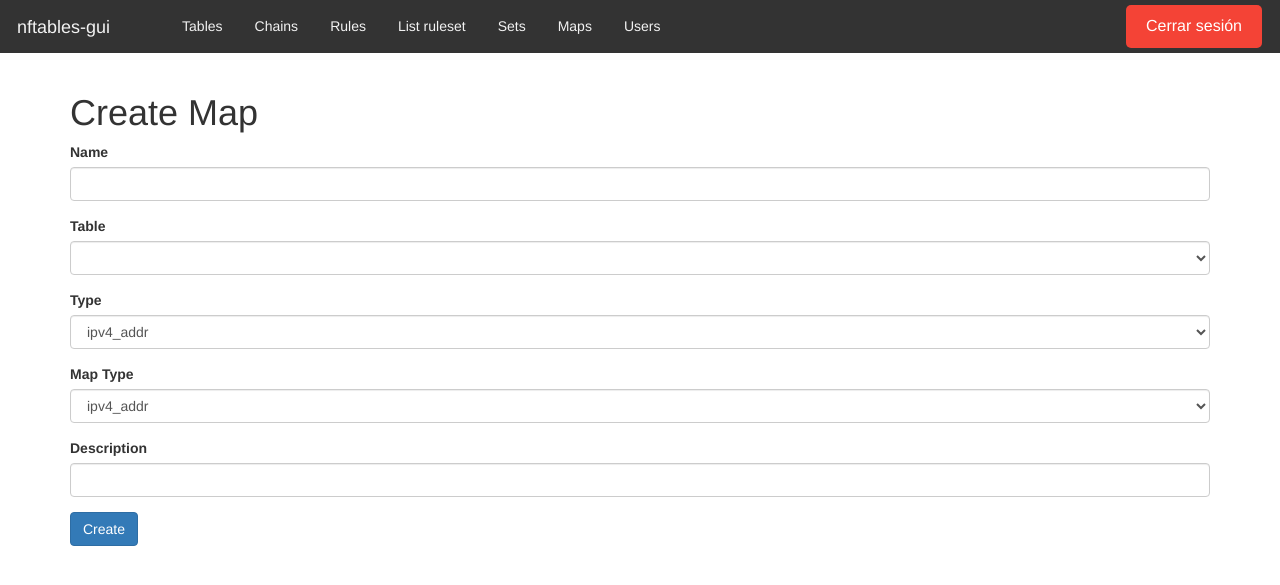
After one commit to alegarsan11/nftables-gui, a Flask app: page /maps/new in a window 1280 px wide. The commit adds this page. Shown: the top 585 px of the page. Run offline with Flask 3, Linux system fonts and the light colour scheme; lists and menus that the app fills with data are empty; some libraries are stand-ins or nearby versions.

Commit message:
feat: crud with maps

```diff
--- a/nftables-frontend/forms/forms.py
+++ b/nftables-frontend/forms/forms.py
@@ -272,3 +272,34 @@ class SetForm(FlaskForm):
 
 class DeleteElementSet(FlaskForm):
     element = StringField('Element', validators=[DataRequired()])
+
+class MapForm(FlaskForm):
+    VALID_TYPES = [('ipv4_addr', 'ipv4_addr'), ('ipv6_addr', 'ipv6_addr'), ('ether_addr', 'ether_addr'), ('inet_service', 'inet_service'), ('inet_proto', 'inet_proto'), ('mark', 'mark')]
+    name = StringField('Name', validators=[DataRequired()])
+    family = StringField('Family', validators=[DataRequired()])
+    table = StringField('Table Name', validators=[DataRequired()])
+    type = SelectField('Type', choices=VALID_TYPES, validators=[DataRequired()])
+    description = StringField('Description', validators=[Optional()])
+    map_type = SelectField('Map Type', choices=VALID_TYPES, validators=[DataRequired()])
+
+    def validate_family(self, family):
+        if family.data not in ['ip', 'inet', 'arp', 'bridge', 'netdev']:
+            raise ValidationError('Family must be one of: ip, inet, arp, bridge, netdev.')
+
+    def validate_name(self, name):
+        if " " in name.data or "-" in name.data or "/" in name.data or "." in name.data or "," in name.data or ";" in name.data or ":" in name.data or "@" in name.data or "#" in name.data or "$" in name.data or "%" in name.data or "^" in name.data or "&" in name.data or "*" in name.data or "(" in name.data or ")" in name.data or "+" in name.data or "=" in name.data or "[" in name.data or "]" in name.data or "{" in name.data or "}" in name.data or "|" in name.data or "<" in name.data or ">" in name.data or "?" in name.data or "!" in name.data or "'" in name.data or '"' in name.data or "\\" in name.data or "`" in name.data or "~" in name.data:
+            raise ValidationError('Set name invalid. (Must not contain special characters or spaces.)')
+
+    def validate_type(self, type):
+        if type.data not in [choice[0] for choice in self.VALID_TYPES]:
+            raise ValidationError('Type must be one of: ' + ', '.join([choice[0] for choice in self.VALID_TYPES]))
+    def validate_map_type(self, map_type):
+        if map_type.data not in [choice[0] for choice in self.VALID_TYPES]:
+            raise ValidationError('Map Type must be one of: ' + ', '.join([choice[0] for choice in self.VALID_TYPES]))
+
+class AddElementMap(FlaskForm):
+    key = StringField('Key', validators=[DataRequired()])
+    value = StringField('Value', validators=[DataRequired()])
+
+class DeleteElementMap(FlaskForm):
+    key = StringField('Key', validators=[DataRequired()])
--- a/nftables-frontend/models.py
+++ b/nftables-frontend/models.py
@@ -149,9 +149,12 @@ class Set(db.Model):
 
 class Map(db.Model):
     id = db.Column(db.Integer, primary_key=True)
+    table_id = db.Column(db.Integer, db.ForeignKey('table.name'), nullable=False)
     name = db.Column(db.String(120), nullable=False)
     family = db.Column(db.String(120), nullable=False)
     description = db.Column(db.String(120), nullable=True)
+    type = db.Column(db.String(120), nullable=True)
+    map = db.Column(db.String(120), nullable=True)
     elements = db.Column(db.String(120), nullable=True)
 
     def __repr__(self):
--- a/nftables-frontend/templates/base.html
+++ b/nftables-frontend/templates/base.html
@@ -26,9 +26,13 @@
         <li class="nav-item{% if request.path == '/sets' %} active{% endif %}">
           <a class="nav-link" href="/sets">Sets</a>
         </li>
+        <li class="nav-item{% if request.path == '/maps' %} active{% endif %}">
+          <a class="nav-link" href="/maps">Maps</a>
+        </li>
         <li class="nav-item{% if request.path == '/users' %} active{% endif %}">
           <a class="nav-link" href="/users">Users</a>
         </li>
+
 
       </ul>
         <div class="salida">
--- /dev/null
+++ b/nftables-frontend/templates/maps/create_map.html
@@ -0,0 +1,58 @@
+{% extends "base.html" %}
+{% block head %}
+{{ super() }}
+{% endblock %}
+{% block content %}
+<div class="container">
+    <h1>Create Map</h1>
+    <form method="POST">
+        <div class="form-group">
+            <label for="name">Name</label>
+            <input type="text" class="form-control" id="name" name="name" required>
+        </div>
+        <div class="form-group">
+            <label for="table">Table</label>
+            <select class="form-control" id="table" name="table" required>
+                {% for table in tables %}
+                <option value="{{ table.name }}&&{{ table.family }}">{{ table.name }} - {{ table.family}}</option>
+                {% endfor %}
+            </select>
+        </div>
+        {{ form.csrf_token }}
+        <div class="form-group">
+            {{ form.type.label }}
+            {{ form.type(class="form-control") }}
+            {% if form.type.errors %}
+                <ul class="errors">
+                    {% for error in form.type.errors %}
+                        <li>{{ error }}</li>
+                    {% endfor %}
+                </ul>
+            {% endif %}
+        </div>
+        <div class="form-group">
+            {{ form.map_type.label }}
+            {{ form.map_type(class="form-control") }}
+            {% if form.map_type.errors %}
+                <ul class="errors">
+                    {% for error in form.map_type.errors %}
+                        <li>{{ error }}</li>
+                    {% endfor %}
+                </ul>
+            {% endif %}
+            </div>
+            <div class="form-group">
+        {{ form.description.label }}
+        {{ form.description(class="form-control") }}
+        {% if form.description.errors %}
+            <ul class="errors">
+                {% for error in form.description.errors %}
+                    <li>{{ error }}</li>
+                {% endfor %}
+            </ul>
+        {% endif %}
+        </div>
+        <button type="submit" class="btn btn-primary">Create</button>
+    </form>
+</div>
+{% endblock %}
--- a/nftables-frontend/views.py
+++ b/nftables-frontend/views.py
@@ -1,7 +1,8 @@
+import ast
 from flask import Blueprint, render_template, flash, redirect, url_for
 from flask_login import login_user, logout_user, login_required, current_user
 from models import BaseChain, Chain, Rule, Statement, Table, User, db
-from forms.forms import AddElementSetForm, BaseChainForm, ChainForm, DeleteElementSet, LoginForm, CreateUserForm, RuleForm, SetForm, TableForm, UpdateUserForm
+from forms.forms import AddElementMap, AddElementSetForm, BaseChainForm, ChainForm, DeleteElementMap, DeleteElementSet, LoginForm, CreateUserForm, MapForm, RuleForm, SetForm, TableForm, UpdateUserForm
 import service, api, os, matplotlib
 matplotlib.use('Agg')
 import matplotlib.pyplot as plt
@@ -476,3 +477,107 @@ def delete_element_set_post(set_id):
             else:
                 aux.append(str(element))
         return render_template('sets/delete_element.html', form=form,aux=aux)
+
+@visualization_bp.route('/maps')
+def get_maps():
+    service.insert_maps()
+    maps = service.get_maps()
+    return render_template('maps/maps.html', maps=maps)
+
+@visualization_bp.route('/maps/<map_id>')
+def get_map(map_id):
+    map_ = service.get_map(map_id)
+    result = api.list_elements_in_map(map_.name, map_.family, map_.table_id)
+    elements = ""
+    print(result)
+    for i, item in enumerate(result[1]["nftables"]):
+        if("map" in item) and item["map"]["name"] == map_.name and item["map"]["family"] == map_.family and item["map"]["table"] == map_.table_id:
+            if item.get("map").get("elem", None) != None:
+                elements = str(item["map"]["elem"])
+    service.insert_elements_in_map(map_id, elements)
+    return render_template('maps/map.html', map=map_)
+
+@visualization_bp.route('/maps/new')
+def add_map():
+    form = MapForm()
+    tables = service.get_tables()
+    return render_template('maps/create_map.html', form=form, tables=tables)
+
+@creation_bp.route('/maps/new', methods=['POST'])
+def add_map_post():
+    form = MapForm()
+    print(form.table.data)
+    form.family.data = form.table.data.split("&&")[1]
+    form.table.data = form.table.data.split("&&")[0]
+    if form.validate_on_submit():
+        service.insert_map_form(form.name.data, form.family.data, form.table.data, form.type.data, form.map_type.data, form.description.data)
+        response = api.create_map_request(map_name=form.name.data, map_family=form.family.data, map_table=form.table.data, map_type=form.map_type.data, type=form.type.data)
+        if response == "Success":
+            flash('Map created successfully.')
+        else:
+            flash('Error creating map.')
+        return redirect('/maps')
+    else:
+        flash('Error creating map.')
+        return render_template('maps/create_map.html', form=form)
+
+@visualization_bp.route('/maps/<map_id>/delete')
+def delete_map(map_id):
+    map_ = service.get_map(map_id)
+    response = api.delete_map_request(map_name=map_.name, map_family=map_.family, map_table=map_.table_id)
+    service.delete_map(map_id)
+    return redirect('/maps')
+
+@visualization_bp.route('/maps/<map_id>/add_element')
+def add_element_map(map_id):
+    form = AddElementMap()
+    map_ = service.get_map(map_id)
+    return render_template('maps/add_element.html', form=form, map=map_)
+
+@creation_bp.route('/maps/<map_id>/add_element', methods=['POST'])
+def add_element_map_post(map_id):
+    form = AddElementMap()
+    map_ = service.get_map(map_id)
+    if service.validate_element_map(form.key.data, form.value.data, map_id) and (form.key.data != None or form.key.data != "") and (form.value.data != None or form.value.data != ""):
+        response = api.add_element_to_map_request(map_family=map_.family, key=form.key.data, value=form.value.data, map_name=map_.name, map_table=map_.table_id)
+        if response == "Success":
+            flash('Element added successfully.')
+        else:
+            flash('Error adding element.')
+        return redirect('/maps/' + map_id)
+    else:
+        flash('Error adding element.')
+        return render_template('maps/add_element.html', form=form)
+
+@visualization_bp.route('/maps/<map_id>/delete_element')
+def delete_element_map(map_id):
+    form = DeleteElementMap()
+    elements_str = service.get_elements_from_map(map_id)
+    # Convierte la cadena de texto en un diccionario
+    elements_dict = ast.literal_eval(elements_str)
+    # Obtiene las claves del diccionario
+    keys = elements_dict.keys()
+    aux = list(keys)
+
+    return render_template('maps/delete_element.html', form=form, aux=aux)
+
+@creation_bp.route('/maps/<map_id>/delete_element', methods=['POST'])
+def delete_element_map_post(map_id):
+    form = DeleteElementMap()
+    map_ = service.get_map(map_id)
+    if form.key.data != None or form.key.data != "":
+        valor = service.get_element_from_map(element=form.key.data, map_id=map_id)
+        response = api.delete_element_from_map_request(map_family=map_.family, key=form.key.data , value=valor, map_name=map_.name, map_table=map_.table_id)
+        if response == "Success":
+            service.delete_element_from_map(element=form.key.data, map_id=map_id)
+            flash('Element deleted successfully.')
+        else:
+            flash('Error deleting element.')
+        return redirect('/maps/' + map_id)
+    else:
+        flash('Error deleting element.')
+        elements_str = service.get_elements_from_map(map_id)
+        elements_dict = ast.literal_eval(elements_str)
+        keys = elements_dict.keys()
+        aux = list(keys)
+        return render_template('maps/delete_element.html', form=form, aux=aux)
--- a/nftables-parser/main.py
+++ b/nftables-parser/main.py
@@ -1,8 +1,9 @@
 import hug
-import tables, chains, rules, sets
+import tables, chains, rules, sets, maps
 
 api = hug.API(__name__)
 api.extend(tables, '/tables')
 api.extend(chains, '/chains')
 api.extend(rules, '/rules')
 api.extend(sets, '/sets')
+api.extend(maps, '/maps')
```
Also changed, not shown: nftables-frontend/api.py (+44 -0 lines), nftables-frontend/service.py (+138 -1 lines), nftables-frontend/templates/maps/add_element.html (added, +22 -0 lines), nftables-frontend/templates/maps/delete_element.html (added, +20 -0 lines), nftables-frontend/templates/maps/map.html (added, +40 -0 lines), nftables-frontend/templates/maps/maps.html (added, +38 -0 lines), nftables-parser/maps.py (added, +38 -0 lines).
